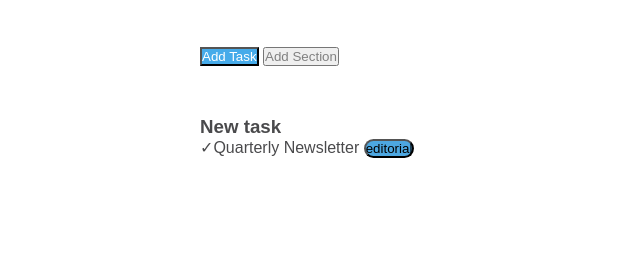
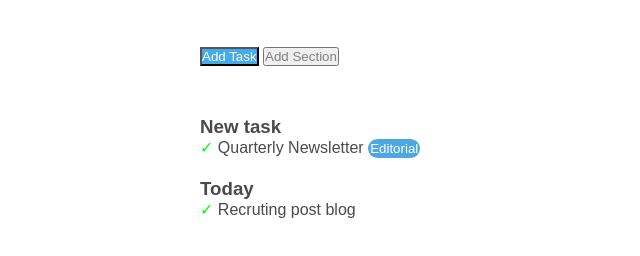
Before and after one commit to MorettiAndrea/html-css-toboolist, a plain HTML site: page index.html in a window 1280 px wide. Shown: the part 62-318 px from the top of the page, without its empty margins (0-640 px from the left). Drawn offline with Linux system fonts and the light colour scheme.

Commit message:
fine primo giorno

```diff
--- a/asset/style.css
+++ b/asset/style.css
@@ -2,15 +2,30 @@
   margin: 0;
   padding: 0;
   box-sizing: border-box;
-  max-width: 500px;
+}
+/* setting principali */
+
+body {
   font-family: Arial, Helvetica, sans-serif;
 }
-/* setting principali */
+
+/* utility */
 .editorial {
   background-color: #4da7e1;
   border-radius: 70px;
+  border-color: transparent;
+  color: white;
 }
-/* utility */
+.check {
+  border-color: #00ff00;
+  background-color: white;
+  color: #00ff00;
+  border: 10px;
+  border-radius: 50%;
+  display: inline;
+}
+
+/* /utility */
 
 /* inizio header */
 .header-logo {
@@ -25,6 +40,7 @@
   font-size: 40px;
   font-weight: 600;
   background-color: white;
+  display: inline-block;
 }
 /* /header */
 
@@ -47,4 +63,5 @@ main {
 /* /bottoni */
 
 .prima-parte-menu {
+  margin-bottom: 20px;
 }
--- a/index.html
+++ b/index.html
@@ -10,9 +10,10 @@
   <body>
     <header class="header-logo">
       <img src="img/Logo.png" alt="Logo-toboolist" />
-      <span class="titolo-principale">Toboolist</span>
+      <h1 class="titolo-principale">Toboolist</h1>
     </header>
     <!-- /logo -->
+    <div class="sfondo">
       <main>
         <!-- bottoni -->
         <div class="bottoni">
@@ -24,11 +25,17 @@
         <!-- inizio menu -->
         <div class="prima-parte-menu">
           <h3>New task</h3>
-        <p>
-          &check;Quarterly Newsletter
-          <button class="editorial">editorial</button>
-        </p>
+          <div class="check">&check;</div>
+          Quarterly Newsletter
+          <button class="editorial">Editorial</button>
+        </div>
+
+        <div class="seconda-parte-menu">
+          <h3>Today</h3>
+          <div class="check">&check;</div>
+          Recruting post blog
         </div>
       </main>
+    </div>
   </body>
 </html>
```
Lines whose indentation alone changed are shown as unchanged.
